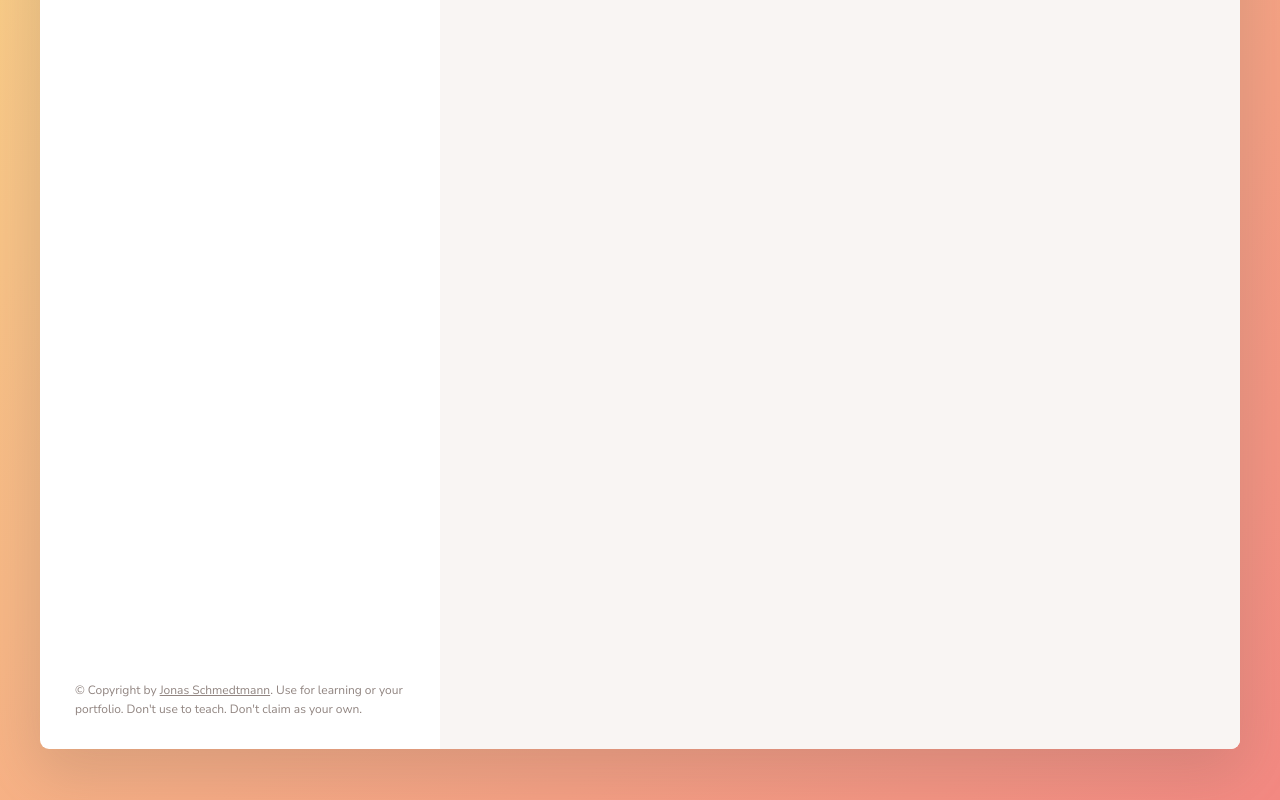
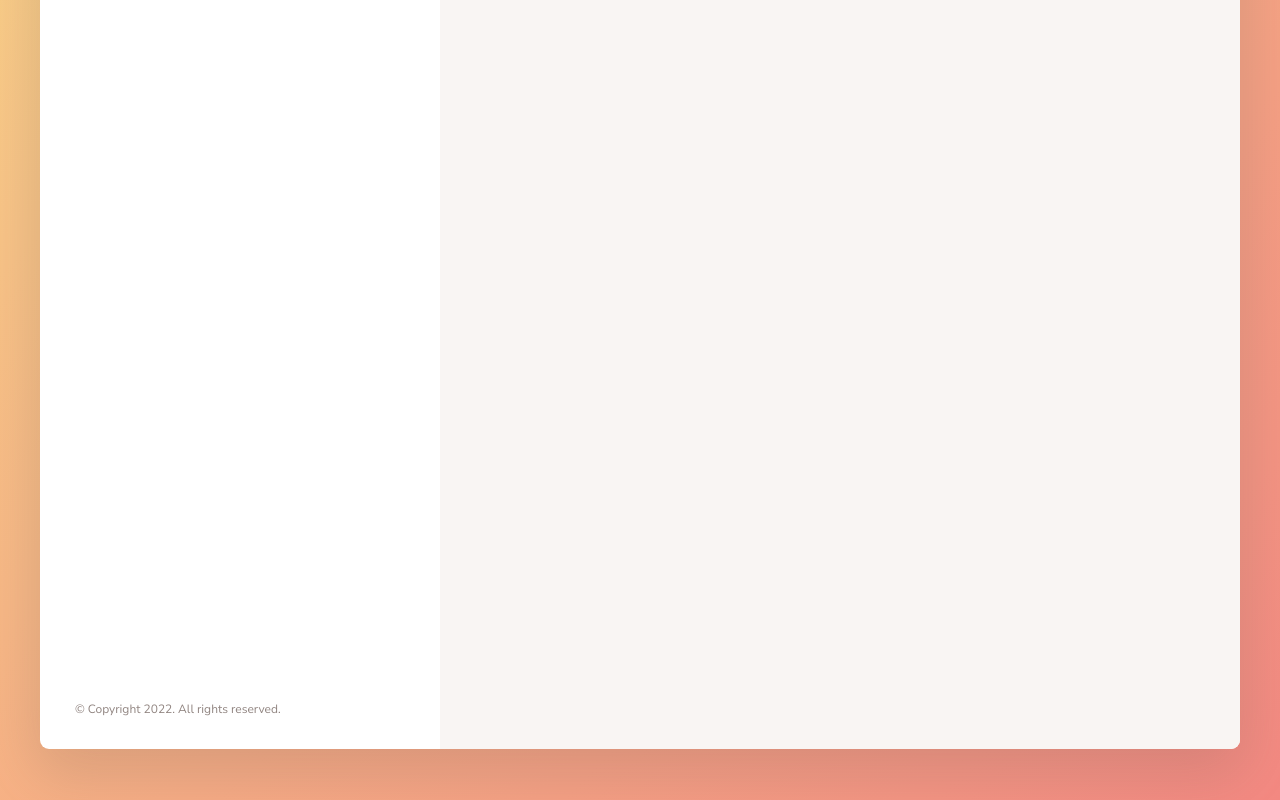
Before and after one commit to camunozn/forkify, a website built with Parcel: page index.html in a window 1280 px wide. Shown: the part 472-1272 px from the top of the page. Built offline with nearby package versions, Linux system fonts and the light colour scheme.

Commit message:
Fixed copyright

```diff
--- a/index.html
+++ b/index.html
@@ -13,7 +13,7 @@
     <link rel="stylesheet" href="src/sass/main.scss" />
     <script type="module" defer src="src/js/controller.js"></script>
 
-    <title>forkify // Search over 1,000,000 recipes</title>
+    <title>Forkify &mdash; Search over 1,000,000 recipes</title>
   </head>
 
   <body>
@@ -121,16 +121,7 @@
           </button> -->
         </div>
 
-        <p class="copyright">
-          &copy; Copyright by
-          <a
-            class="twitter-link"
-            target="_blank"
-            href="https://twitter.com/jonasschmedtman"
-            >Jonas Schmedtmann</a
-          >. Use for learning or your portfolio. Don't use to teach. Don't claim
-          as your own.
-        </p>
+        <p class="copyright">&copy; Copyright 2022. All rights reserved.</p>
       </div>
 
       <div class="recipe">
```
Also changed, not shown: package.json (+9 -1 lines).
